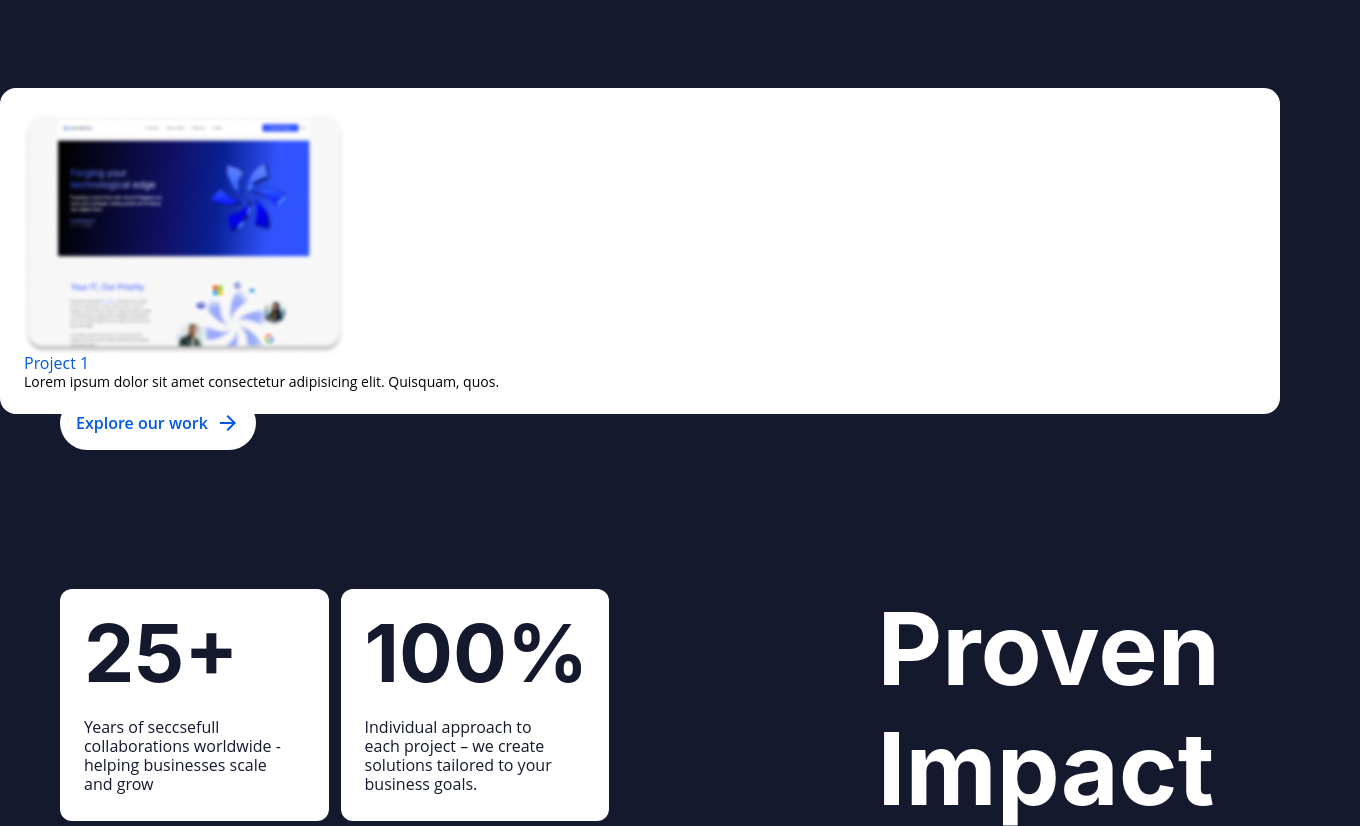
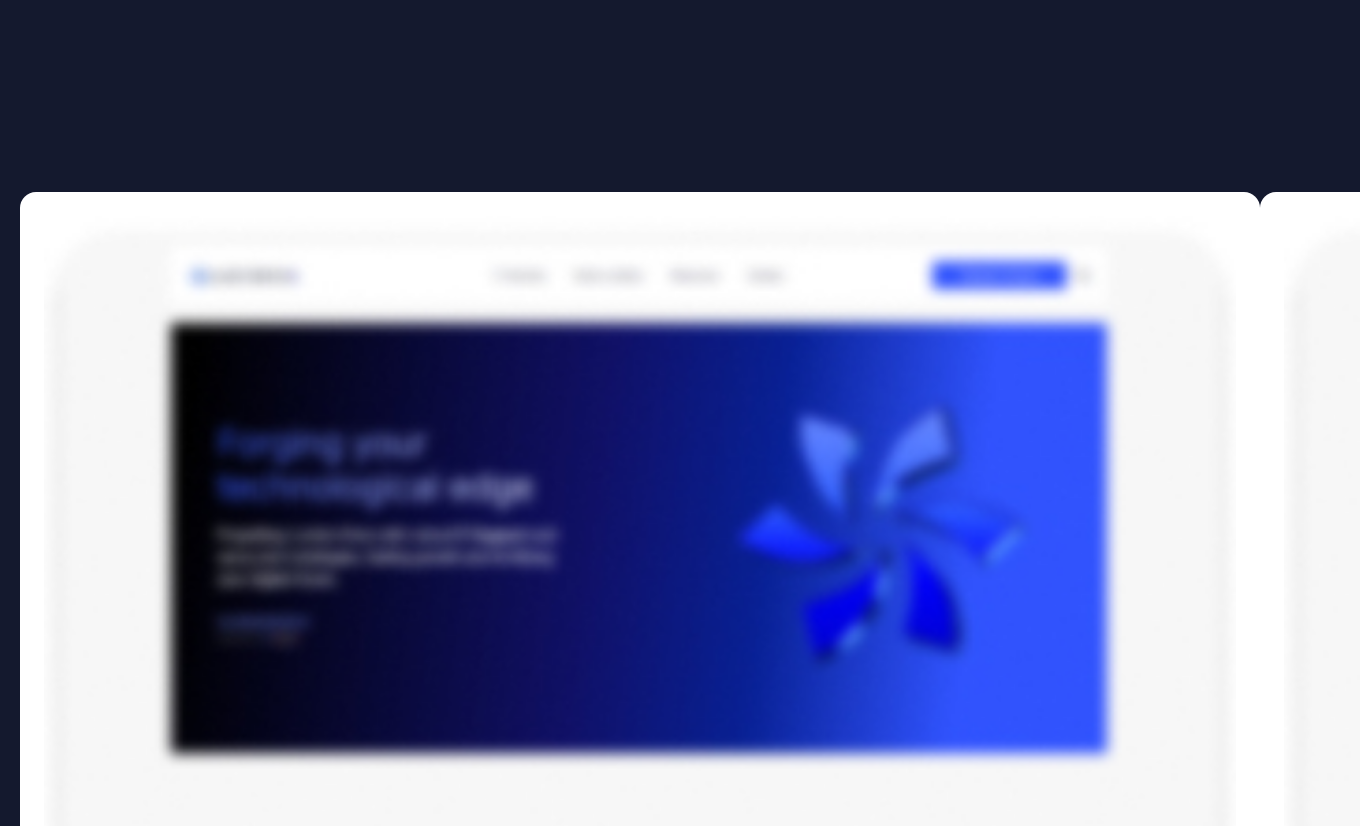
Before and after one commit to microna/company-portfolio, a website: page src/index.html in a window 1280 px wide. Shown: the part 1197-2023 px from the top of the page, 1360 px wide, since content can reach past the window. Drawn offline with nearby package versions, Linux system fonts and the light colour scheme; files that its build step writes are made by us from their sources.

Commit message:
tidy up front page

```diff
--- a/src/scss/_footer.scss
+++ b/src/scss/_footer.scss
@@ -7,6 +7,8 @@ footer {
     display: flex;
     justify-content: space-between;
     align-items: flex-end;
+    padding-bottom: 40px;
+    padding-top: 100px;
 }
 
 .col-1 {
--- a/src/scss/_home.scss
+++ b/src/scss/_home.scss
@@ -50,11 +50,11 @@
         }
     }
     &__slider {
-        padding-top: 104px;
-        padding-bottom: 106px;
-        margin: 0 -80px;
-        padding-left: 100px;
-        padding-right: 100px;
+        padding-top: 104px !important;
+        padding-bottom: 106px !important;
+        margin: 0 -80px !important;
+        padding-left: 100px !important;
+        padding-right: 100px !important;
 
         .swiper {
             overflow: visible;
@@ -63,19 +63,19 @@
         }
 
         &-item {
-            min-width: 360px;
-            background-color: $white;
-            border-radius: 16px;
-            padding: 24px;
-            display: flex;
-            flex-direction: column;
-            gap: 16px;
+            min-width: 360px !important;
+            background-color: $white !important;
+            border-radius: 16px !important;
+            padding: 24px !important;
+            display: flex !important;
+            flex-direction: column !important;
+            gap: 16px !important;
         }
         &-title {
-            font-family: $fontMain;
-            font-size: 16px;
-            font-weight: 400;
-            color: $lightBlue;
+            font-family: $fontMain !important;
+            font-size: 16px !important;
+            font-weight: 400 !important;
+            color: $lightBlue !important;
         }
         &-text {
             font-family: $fontMain;
```
Also changed, not shown: build/css/style.css, build/css/style.min.css.
